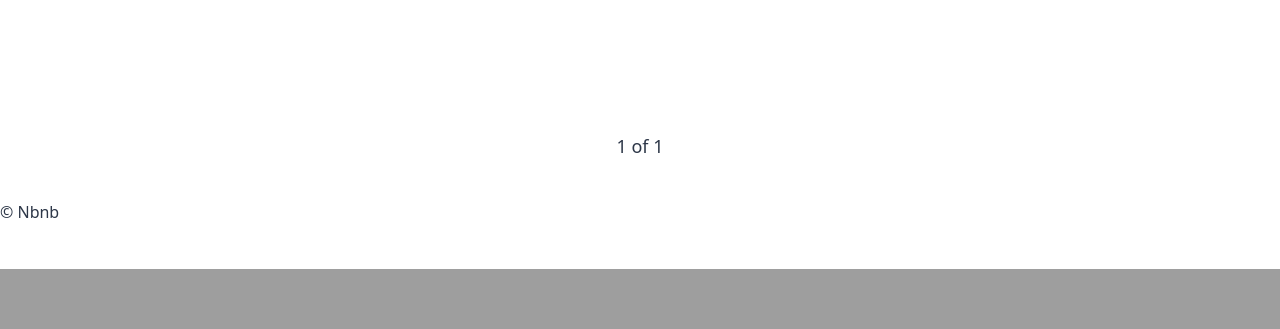
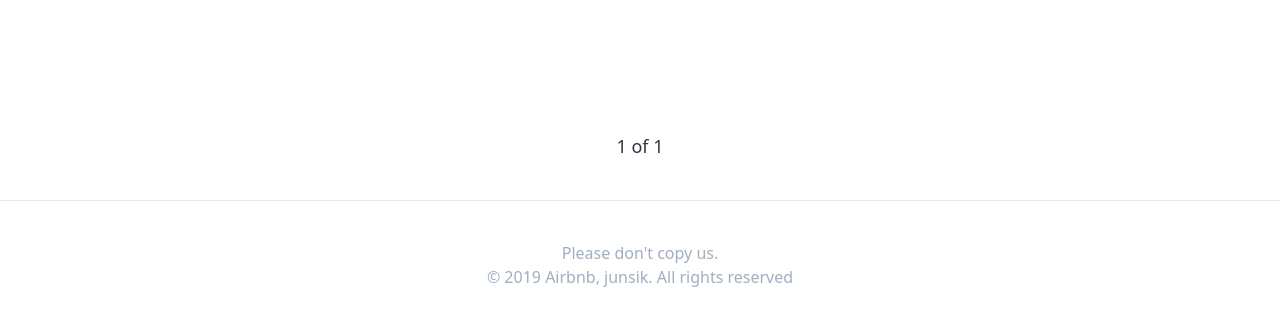
Before and after one commit to KIMJUNSICK/Airbnb_clone, a Django app: page / in a window 1280 px wide; the page is wider, and only the part inside the window is pictured. Shown: the part 531-860 px from the top of that part. Before the commit the page ends 800 px from the top of that part, so only its background shows below. Run offline with Django 3.2, Linux system fonts and the light colour scheme; data that the repository does not hold is empty; style sheets or scripts are compiled from the project's sources; some libraries are stand-ins or nearby versions.

Commit message:
CSS: footer

```diff
--- a/templates/partials/footer.html
+++ b/templates/partials/footer.html
@@ -1,3 +1,6 @@
-<footer>
-    &copy; Nbnb
+<footer class="container mx-auto text-center py-10 border-t font-medium text-gray-500 flex flex-col">
+    <span>
+        Please don't copy us.
+    </span>
+    <span>&copy; 2019 Airbnb, junsik. All rights reserved</span>
 </footer>
```
